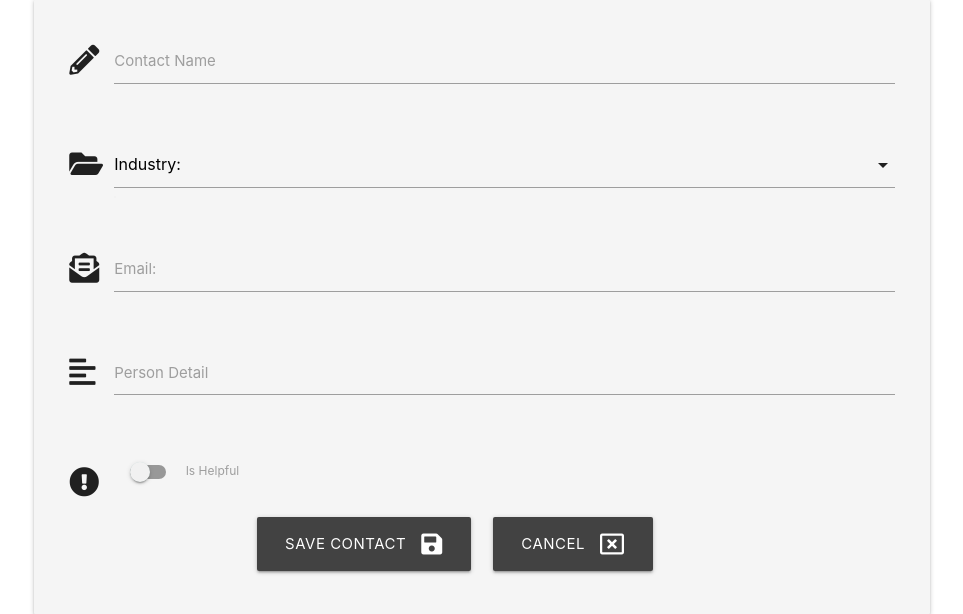
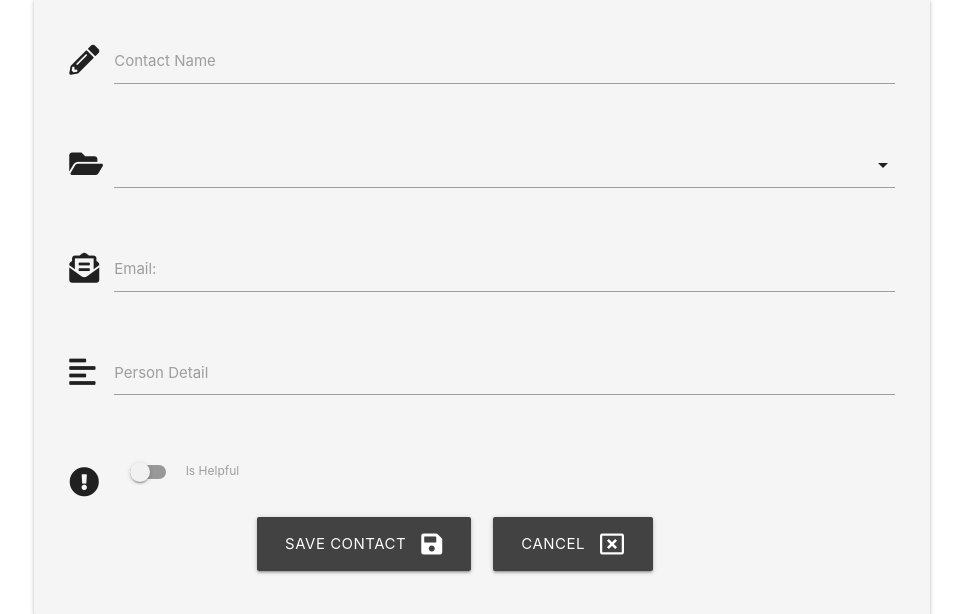
Before and after one commit to David-Gyavi/my-persona-portfolio-project, a Flask app: template templates/edit_contact.html in a window 1280 px wide. Shown: the part 160-774 px from the top of the page, without its empty margins (158-1121 px from the left). Run offline with Flask 2, Linux system fonts and the light colour scheme; the template is opened without the code that fills it, so the values that code supplies are empty; some libraries are stand-ins or nearby versions.

Commit message:
Fixed validation issue on edit contact page.

```diff
--- a/templates/edit_contact.html
+++ b/templates/edit_contact.html
@@ -19,7 +19,7 @@
                 <div class="input-field col s12">
                 <i class="fas fa-folder-open prefix light-grey-text text-darken-4"></i>
                     <select id="industry_name" name="industry_name" class="validate" required>
-                        <option value="" disabled selected>Industry:</option>
+                        <option disabled>Industry:</option>
                         {% for industry in industrys %}
                         <option value="{{ industry.field_name }}" {% if industry.field_name == contact.industry_name %}selected{% endif %}>{{ industry.field_name }}</option>
                         {% endfor %}
@@ -31,7 +31,7 @@
                 <div class="input-field col s12">
                     <i class="fas fa-envelope-open-text prefix light-grey-text text-darken-4"></i>
                     <input id="email_name" name="email_name" type="email" class="validate" value="{{contact.email_name}}">
-                    <label for="icon_email">Email:</label>
+                    <label for="email_name">Email:</label>
                 </div>
             </div>
             <!--person_detail-->
```
